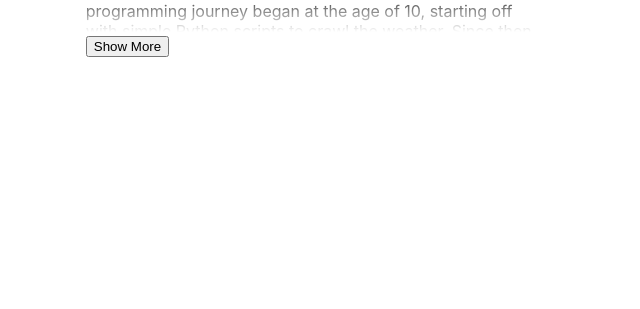
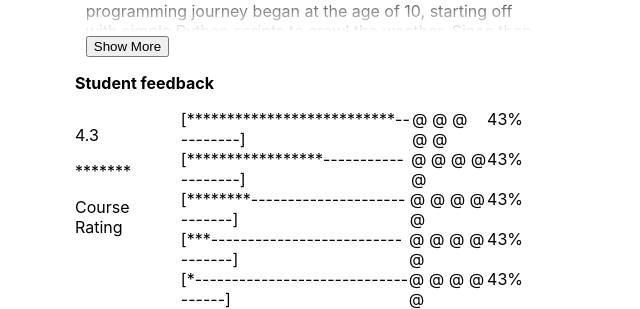
Before and after one commit to alimahmoudi97/website, a React (Create React App) app: page / in a window 1280 px wide. Shown: the part 4429-4738 px from the top of the page, without its empty margins (341-981 px from the left). Before the commit the page ends 4486 px from the top, so only its background shows below. Built offline with nearby package versions, Linux system fonts and the light colour scheme.

Commit message:
create StudentFeedback.js

```diff
--- a/src/components/pages/CourseDetails.js
+++ b/src/components/pages/CourseDetails.js
@@ -8,6 +8,7 @@ import Header from '../header/Header';
 import InstructorInfo from '../instructors/InstructorInfo';
 import Instructors from '../instructors/Instructors';
 import Requirments from '../requirments/Requirments';
+import StudentFeedback from '../student-feedback/StudentFeedback';
 import StudentsAlsoBought from '../students-also-bought/StudentsAlsoBought';
 import YouLearn from '../YouLearn/YouLearn.js';
 
@@ -24,6 +25,7 @@ function CourseDetails() {
         <StudentsAlsoBought/>
         <BoughtTogether/>
         <Instructors/>
+        <StudentFeedback/>
         {/* <InstructorInfo/> */}
         {/* <BoughtTogetherCart/> */}
     </div>
--- /dev/null
+++ b/src/components/student-feedback/StudentFeedback.css
@@ -0,0 +1,7 @@
+.student-feedback-container{
+    display: flex;
+    justify-content: center;
+}
+.student-feedback-rate{
+    display: flex;
+}
--- /dev/null
+++ b/src/components/student-feedback/StudentFeedback.js
@@ -0,0 +1,49 @@
+import React from 'react';
+import './StudentFeedback.css';
+
+function StudentFeedback() {
+  return (
+    <div className="student-feedback-container">
+        <div style={{width:'35%'}}>
+            <p style={{fontSize:16,fontWeight:'bold'}}>Student feedback</p>
+            <div className="student-feedback-rate">
+                <div>
+                    <p>4.3</p>
+                    <p>*******</p>
+                    <p>Course Rating</p>
+                </div>
+                <div style={{marginLeft:20,height:50}}>
+                    <div style={{display:'flex'}}>
+                        <p style={{margin:0}}>[**************************----------]</p>
+                        <p style={{margin:0}}>@ @ @ @ @</p>
+                        <p style={{margin:0}}>43%</p>
+                    </div>
+                    <div style={{display:'flex'}}>
+                        <p style={{margin:0}}>[*****************-------------------]</p>
+                        <p style={{margin:0}}>@ @ @ @ @</p>
+                        <p style={{margin:0}}>43%</p>
+                    </div>
+                    <div style={{display:'flex'}}>
+                        <p style={{margin:0}}>[********----------------------------]</p>
+                        <p style={{margin:0}}>@ @ @ @ @</p>
+                        <p style={{margin:0}}>43%</p>
+                    </div>
+                    <div style={{display:'flex'}}>
+                        <p style={{margin:0}}>[***---------------------------------]</p>
+                        <p style={{margin:0}}>@ @ @ @ @</p>
+                        <p style={{margin:0}}>43%</p>
+                    </div>
+                    <div style={{display:'flex'}}>
+                        <p style={{margin:0}}>[*-----------------------------------]</p>
+                        <p style={{margin:0}}>@ @ @ @ @</p>
+                        <p style={{margin:0}}>43%</p>
+                    </div>
+                </div>
+            </div>
+        </div>
+
+    </div>
+  )
+}
+
+export default StudentFeedback;
```
